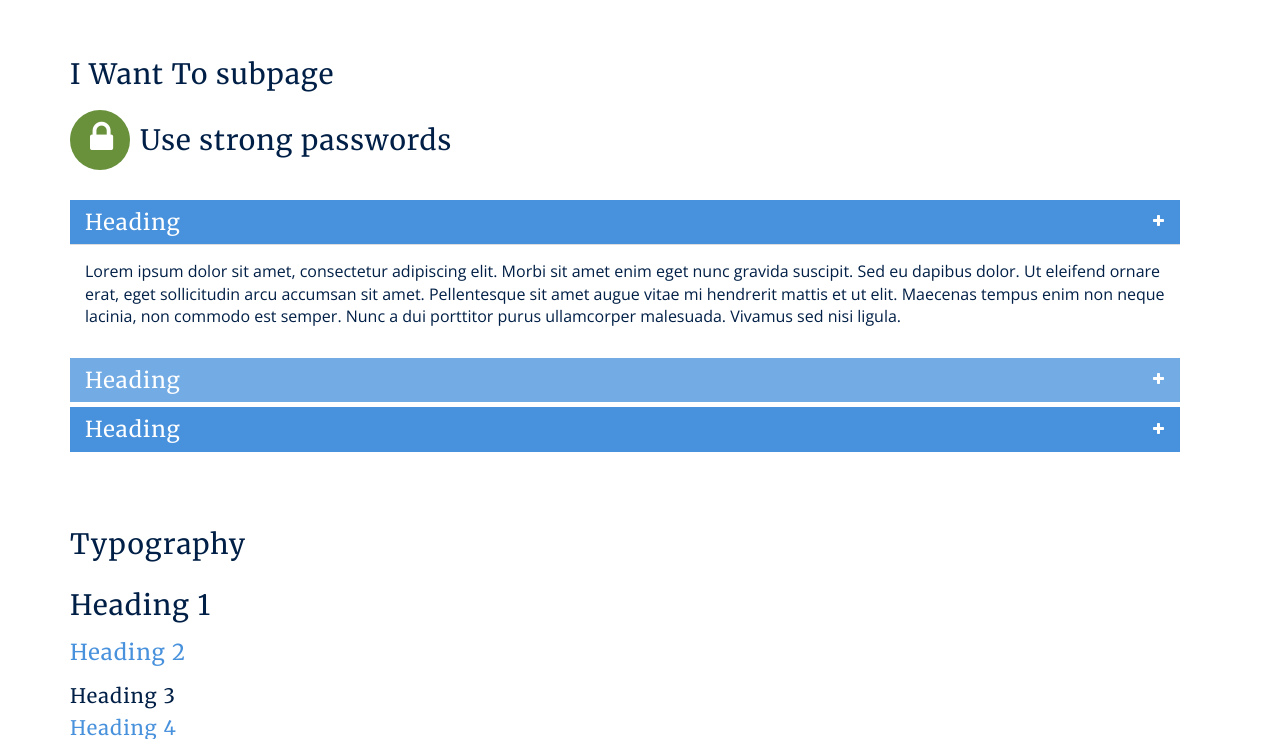
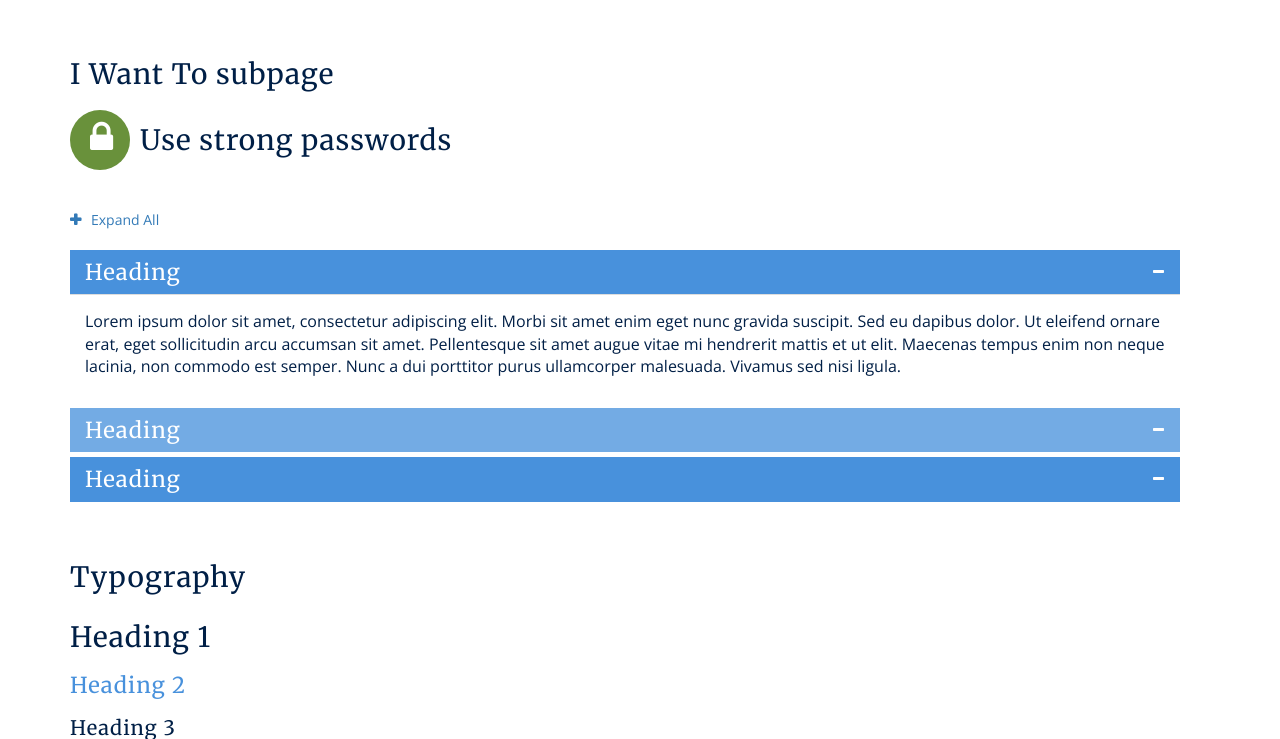
Before and after one commit to oxac-les/infosec, a PHP site: page / in a window 1280 px wide. Shown: the part 3929-4668 px from the top of the page. Run offline with PHP 8.4, Linux system fonts and the light colour scheme; some libraries are stand-ins or nearby versions.

Commit message:
added bs accordion expand/collapse icons
Note: fix for missing collapsed class at
https://github.com/tiefenb/bootstrap/commit/a58cccd6545c76fccfd7c47ddb0d
506b5e99ba4d

```diff
--- a/css/style.css
+++ b/css/style.css
@@ -711,12 +711,20 @@ h1.iwantto .fa {
 .panel-default .panel-title > a {
   display: block; }
 
-.panel-default .panel-title:after {
+.panel-default .panel-title a:after {
+  content: "\f068";
+  font-family: fontawesome;
+  position: absolute;
+  right: 30px;
+  margin-top: 5px;
+  font-size: 14px; }
+
+.panel-default .panel-title a.collapsed:after {
   content: "\f067";
   font-family: fontawesome;
   position: absolute;
   right: 30px;
-  margin-top: -20px;
+  margin-top: 5px;
   font-size: 14px; }
 
 /* footer */
--- a/index.html
+++ b/index.html
@@ -572,6 +572,8 @@
 
         <h1 class="iwantto"><i class="icon fa fa-lock"></i><span>Use strong passwords</span></li></h1>
 
+        <span class="showmore"><a href="" title="expand all">Expand All</a></span>
+
             <div class="bsAccordion">
                 <div class="panel-group" id="accordion">
                     <div class="panel panel-default">
```
Also changed, not shown: sass/style.scss (+10 -3 lines).
